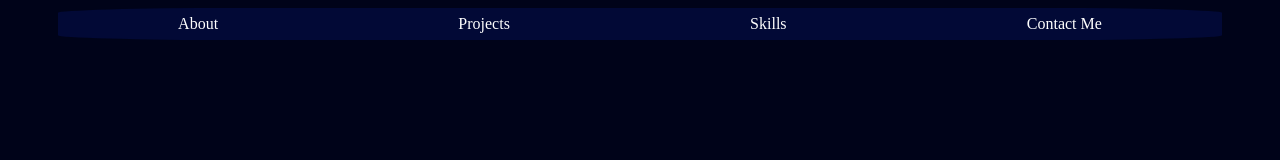
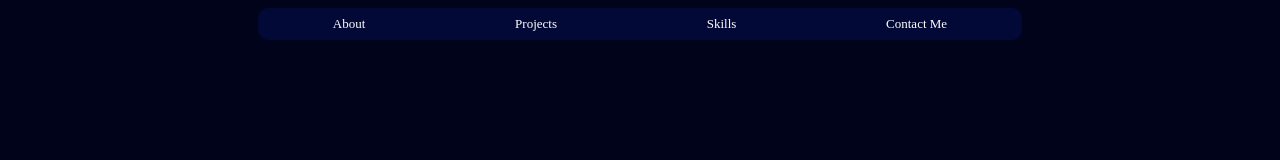
Before and after one commit to UJ474/personal-portfolio, a plain HTML site: page main/index.html in a window 1280 px wide. Drawn offline with Linux system fonts and the light colour scheme.

Commit message:
css edits 2

```diff
--- a/main/index.css
+++ b/main/index.css
@@ -5,25 +5,22 @@ body{
 
 .Header {
     height: auto;
-    padding: 0 50px;
+    padding: 0 250px;
 }
 
 .nav-bar {
-   /* height: auto; */
-
-    border-radius: 15%;
+    border-radius: 10px;
     display: flex;
-
     background-color: rgb(2, 9, 54);
     height: 2rem;
     text-align: center;
     justify-content: space-around;
     align-items: center;
-    /* justify-content: center;
-    text-align: center; */
+
 }
 
 .nav-bar-headings {
     color: white;
+    font-size: small;
 
 }
```
